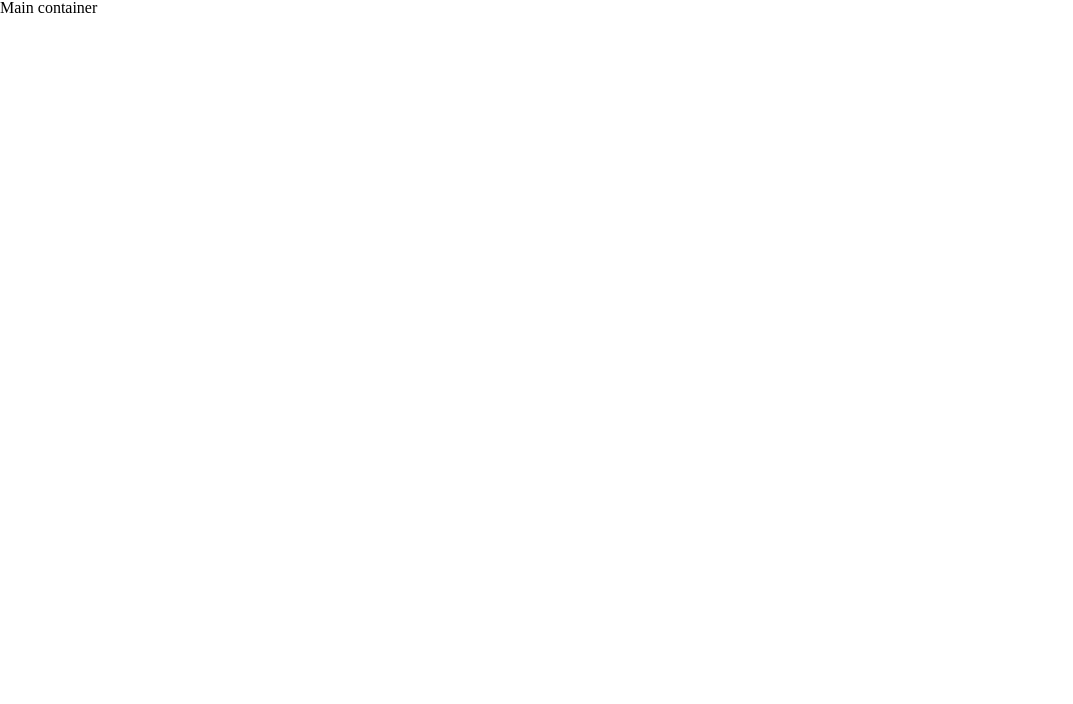
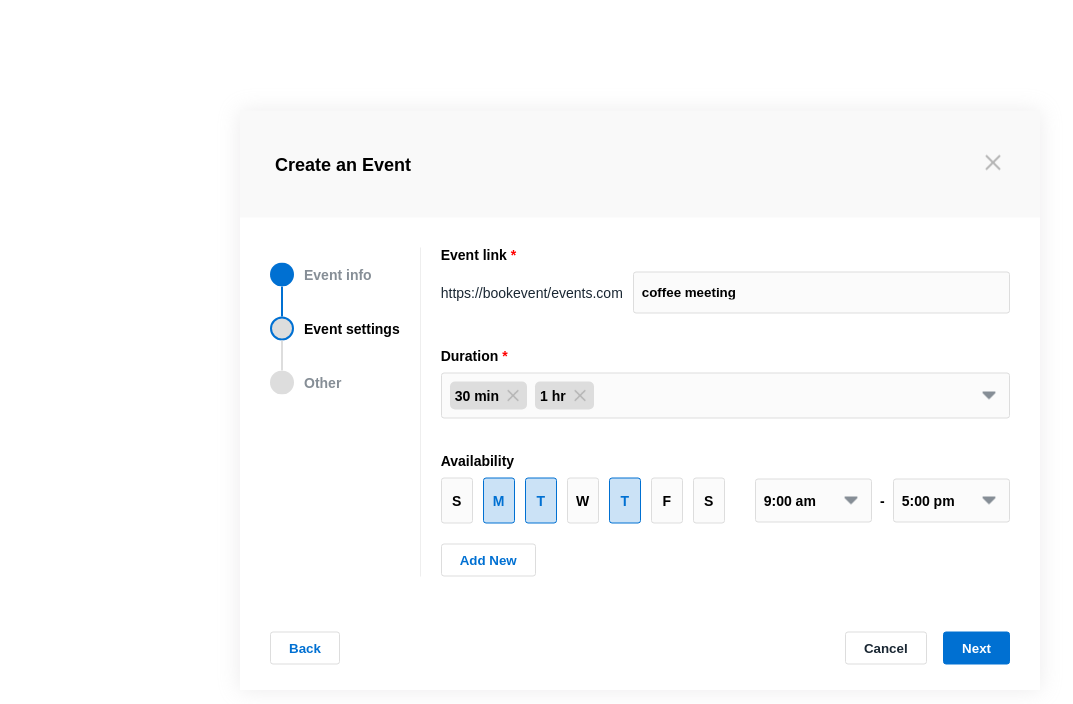
Before and after one commit to yasirsarole/Avoma, a website built with webpack: page index.html in a window 1280 px wide. Shown: the whole page, without its empty margins (0-1073 px from the left). Built offline with nearby package versions, Linux system fonts and the light colour scheme; files whose address does not match are found by name.

Commit message:
styling completed

```diff
--- a/index.html
+++ b/index.html
@@ -13,7 +13,89 @@
 
 <body>
 	<main>
-Main container
+		<section class="event-container">
+			<div class="header">
+				<h3>Create an Event</h3>
+				<figure>
+					<img src="./assets//cross.png" alt="Close">
+				</figure>
+			</div>
+			<div class="event-info-container">
+				<ul class="menu">
+					<li class="completed">Event info</li>
+					<li class="current">Event settings</li>
+					<li>Other</li>
+				</ul>
+				<div class="event-info">
+					<div class="event-link">
+						<span class="mandatory sub-heading">Event link</span>
+						<div class="event-link__type">
+							<a target="_blank" href="https://bookevent/events.com">https://bookevent/events.com</a>
+							<input type="text" value="coffee meeting">
+						</div>
+					</div>
+					<div class="event-duration">
+						<span class="mandatory sub-heading">Duration</span>
+						<div class="dropdown">
+							<ul>
+								<li>
+									<span>30 min</span>
+									<figure>
+										<img src="./assets//cross.png" alt="Close">
+									</figure>
+								</li>
+								<li>
+									<span>1 hr</span>
+									<figure>
+										<img src="./assets//cross.png" alt="Close">
+									</figure>
+								</li>
+							</ul>
+							<figure>
+								<img src="./assets//down.png" alt="Close">
+							</figure>
+						</div>
+					</div>
+					<div class="event-availability">
+						<span class="sub-heading">Availability</span>
+						<div class="available-days">
+							<ul class="days">
+								<li>S</li>
+								<li class="selected">M</li>
+								<li class="selected">T</li>
+								<li>W</li>
+								<li class="selected">T</li>
+								<li>F</li>
+								<li>S</li>
+							</ul>
+							<div class="time-range">
+								<div class="dropdown">
+									<span>9:00 am</span>
+									<figure>
+										<img src="./assets//down.png" alt="Close">
+									</figure>
+								</div>
+								<span class="separator">-</span>
+								<div class="dropdown">
+									<span>5:00 pm</span>
+									<figure>
+										<img src="./assets//down.png" alt="Close">
+									</figure>
+								</div>
+							</div>
+						</div>
+						<button class="add-new-button">Add New</button>
+					</div>
+				</div>
+			</div>
+			<div class="bottom-buttons">
+				<button class="back-button">Back</button>
+				<div class="bottom-right-buttons">
+					<button class="cancel-button">Cancel</button>
+					<button class="next-button">Next</button>
+				</div>
+			</div>
+		</section>
 	</main>
 </body>
 
--- a/style.scss
+++ b/style.scss
@@ -0,0 +1,261 @@
+.event-container{
+  width: 800px;
+  position: absolute;
+  left: 50%;
+  top: 50%;
+  transform: translate(-50%, -50%);
+  box-shadow: 0px 0px 20px 0px rgba(191, 189, 191, 0.3);
+  font-family: sans-serif;
+}
+
+img {
+  width: 100%;
+  height: auto;
+}
+
+button {
+  padding: 8px 18px;
+  border: 1px solid #ddd;
+  border-radius: 3px;
+  color: #0070d2;
+  background: transparent;
+  cursor: pointer;
+  font-weight: bold;
+
+  &:hover {
+    opacity: 0.6;
+  }
+}
+
+.header {
+  padding: 40px 35px;
+  display: flex;
+  align-items: center;
+  justify-content: space-between;
+  background-color: #f9f9f9;
+
+  h3 {
+    font-size: 18px;
+    font-weight: bold;
+  }
+
+  figure {
+    width: 24px;
+    cursor: pointer;
+  }
+}
+
+.event-info-container {
+  padding: 30px;
+  display: flex;
+  font-size: 14px;
+  font-weight: bold;
+
+  .menu {
+    padding: 15px 20px 0 0;
+    border-right: 1px solid #eee;
+
+    li {
+      display: flex;
+      align-items: center;
+      margin-bottom: 30px;
+      position: relative;
+      color: #868e96;
+
+      &:before {
+        content: '';
+        width: 20px;
+        height: 20px;
+        background-color: #ddd;
+        border-radius: 50%;
+        margin-right: 10px;
+        border: 2px solid transparent;
+      }
+
+      &.completed,
+      &.current {
+        &::after {
+          content: '';
+          width: 2px;
+          height: 30px;
+          background-color: #0070d2;
+          position: absolute;
+          left: 11px;
+          top: 100%;
+        }
+      }
+
+      &.completed {
+        &:before {
+          background-color: #0070d2;
+        }
+      }
+
+      &.current {
+        color: #000;
+
+        &:before {
+          border-color: #0070d2;
+        }
+
+        &::after {
+          background-color: #ddd;
+        }
+      }
+    }
+  }
+
+  .event-info {
+    flex: 1;
+    padding-left: 20px;
+
+    .sub-heading {
+      margin-bottom: 10px;
+      display: inline-block;
+
+      &.mandatory {
+        &::after {
+          content: "  *";
+          color: red;
+        }
+      }
+    }
+
+    .dropdown {
+      padding: 8px;
+      border: 1px solid #ddd;
+      border-radius: 3px;
+      background-color: #fbfbfb;
+      position: relative;
+      display: flex;
+      align-items: center;
+      justify-content: space-between;
+
+      ul {
+        flex: 1;
+        display: flex;
+        align-items: center;
+
+        li {
+          display: flex;
+          align-items: center;
+          padding: 5px;
+          border-radius: 5px;
+          background-color: #ddd;
+          margin-right: 8px;
+
+          &:last-of-type {
+            margin-right: 0;
+          }
+
+          figure {
+            width: 18px;
+            height: 18px;
+            cursor: pointer;
+            margin-left: 5px;
+          }
+        }
+      }
+    }
+
+    .event-duration,
+    .event-link {
+      margin-bottom: 35px;
+    }
+
+
+    .event-link {
+      &__type {
+        display: flex;
+        align-items: center;
+      }
+
+      a {
+        margin-right: 10px;
+        font-weight: normal;
+        text-decoration: none;
+        color: #1a2733;
+      }
+
+      input {
+        padding: 12px 8px 13px;
+        font-weight: bold;
+        flex: 1;
+        border: 1px solid #ddd;
+        border-radius: 3px;
+        background-color: #fbfbfb;
+      }
+    }
+
+    .event-availability {
+      .available-days {
+        display: flex;
+        align-items: center;
+        justify-content: space-between;
+        margin-bottom: 20px;
+      }
+
+      ul.days,
+      .time-range {
+        display: flex;
+        align-items: center;
+      }
+
+      ul.days {
+        margin-right: 30px;
+
+        li {
+          padding: 15px 0;
+          width: 30px;
+          display: flex;
+          justify-content: center;
+          border: 1px solid #ddd;
+          border-radius: 3px;
+          background-color: #fbfbfb;
+          margin-right: 10px;
+          cursor: pointer;
+
+          &:last-of-type {
+            margin-right: 0;
+          }
+
+          &.selected {
+            border-color: #0070d2;
+            background-color: #cbe2f6;
+            color: #0070d2;
+          }
+        }
+      }
+
+      .time-range {
+        flex: 1;
+
+        .separator {
+          margin: 0 8px;
+        }
+
+        .dropdown {
+          flex: 1;
+        }
+      }
+    }
+  }
+}
+
+.bottom-buttons {
+  padding: 25px 30px;
+  display: flex;
+  justify-content: space-between;
+  align-items: center;
+
+  .cancel-button {
+    margin-right: 12px;
+    color: #1a2733;
+  }
+
+  .next-button {
+    color: #fff;
+    background-color: #0070d2;
+    border-color: #0070d2;
+  }
+}
```
Also changed, not shown: assets/cross.png (added), assets/down.png (added), style/style.css.
